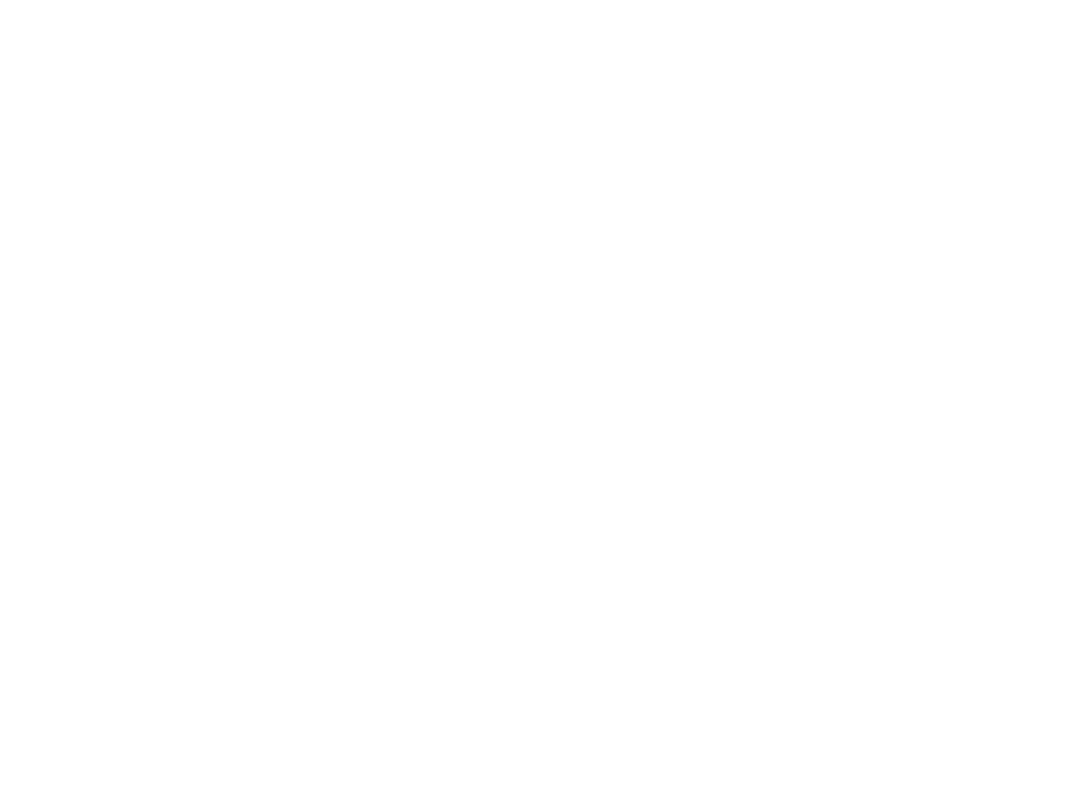
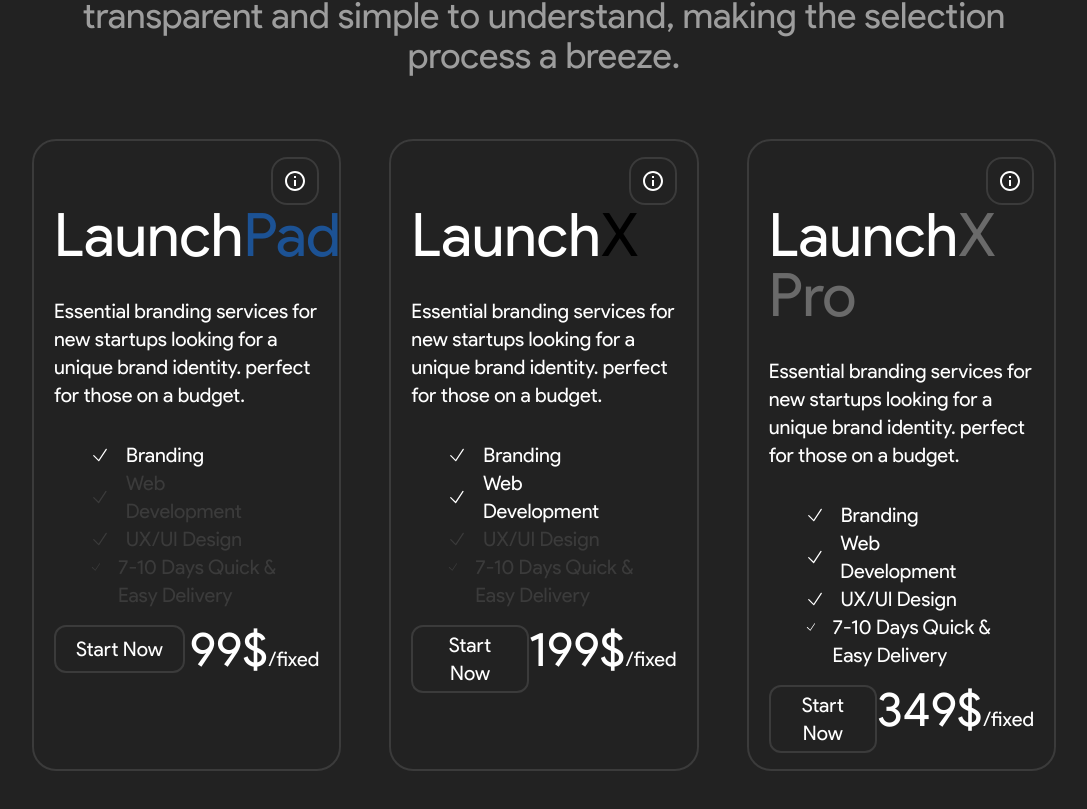
Before and after one commit to ManupaDev/curve, a Next.js app: page /for-startups in a window 1280 px wide. Shown: the part 1231-2040 px from the top of the page, without its empty margins (96-1183 px from the left). Before the commit the page ends 894 px from the top, so only its background shows below. Built offline with nearby package versions, Linux system fonts and the light colour scheme.

Commit message:
setup the pricing section

```diff
--- a/app/components/hero.tsx
+++ b/app/components/hero.tsx
@@ -8,7 +8,7 @@
         <span className="text-gradient-3"> branding.</span>
       </h1>
       <div>
-        <h1 className="text-5xl">tools we use</h1>
+        <h1 className="text-4xl">tools we use</h1>
         <div className="flex mt-14 border-black justify-between flex-wrap">
           <Image src={"/assets/js-logo.svg"} width={48} height={48} alt={"Javascript Logo"} />
           <Image src={"/assets/figma-logo.svg"} width={160} height={48} alt={"Figma Logo"} />
--- a/app/for-startups/components/hero.tsx
+++ b/app/for-startups/components/hero.tsx
@@ -10,7 +10,7 @@
         </h1>
         <h1 className="text-white">made simple</h1>
       </div>
-      <div className="text-5xl text-white mt-4">
+      <div className="text-4xl text-white mt-4">
         <h1>Our pre-made packages dedicated</h1>
         <h1>for startups</h1>
       </div>
--- /dev/null
+++ b/app/for-startups/components/pricing.tsx
@@ -0,0 +1,162 @@
+import { CheckIcon, InformationCircleIcon } from "@heroicons/react/24/solid";
+import clsx from "clsx";
+import { MdOutlineInfo } from "react-icons/md";
+
+function Pricing() {
+  return (
+    <div className="lg:px-32 lg:py-32 bg-gradient-3">
+      <div className="flex flex-col items-center">
+        <h1 className="text-6xl">
+          <span className="text-white">Packages and</span>
+          <span className="text-curve-grey"> Pricing</span>
+        </h1>
+        <h1 className="text-4xl mt-16 text-center">
+          <span className="text-white">
+            From sparking of branding to a full blast of website development and UI/UX design,
+          </span>
+          <span className="text-curve-green-light"> we&apos;ve got you covered.</span>
+          <span className="text-curve-grey">
+            {" "}
+            Our pricing is transparent and simple to understand, making the selection process a breeze.
+          </span>
+        </h1>
+      </div>
+
+      <div className="grid grid-cols-3 gap-12 mt-16 border-white">
+        {/* Pricing Box 1 */}
+        <div className="border border-gradient-1  relative rounded-3xl px-5 py-4">
+          <div className="flex justify-end">
+            <div className="flex border-gradient-1 rounded-2xl h-12 w-12  justify-center items-center">
+              <MdOutlineInfo size={24} color="#ffffff" />
+            </div>
+          </div>
+          <h1 className="text-6xl">
+            <span className="text-white">Launch</span>
+            <span className={`text-curve-blue`}>Pad</span>
+          </h1>
+          <p className="text-white text-xl mt-8">
+            Essential branding services for new startups looking for a unique brand identity. perfect for those on a
+            budget.
+          </p>
+          <div className="mt-8">
+            <div className="flex items-center px-9 text-white">
+              <CheckIcon className="h-5 w-5" />
+              <p className="text-xl ml-4">Branding</p>
+            </div>
+            <div className="flex items-center px-9 text-curve-grey-darker">
+              <CheckIcon className="h-5 w-5" />
+              <p className="text-xl ml-4">Web Development</p>
+            </div>
+            <div className="flex items-center px-9 text-curve-grey-darker">
+              <CheckIcon className="h-5 w-5" />
+              <p className="text-xl ml-4">UX/UI Design</p>
+            </div>
+            <div className={`flex items-start px-9 text-curve-grey-darker`}>
+              <CheckIcon className="h-5 w-5 mt-1" />
+              <p className="text-xl ml-4">7-10 Days Quick & Easy Delivery</p>
+            </div>
+          </div>
+          <div className="mt-4 flex justify-between">
+            <button type="button" className="border-gradient-1 text-white  px-5 py-1 text-xl rounded-xl">
+              Start Now
+            </button>
+            <h1 className="text-white">
+              <span className="text-5xl">99$</span>
+              <span className="text-xl">/fixed</span>
+            </h1>
+          </div>
+        </div>
+
+        {/* Pricing Box 2 */}
+        <div className="border border-gradient-1  relative rounded-3xl px-5 py-4">
+          <div className="flex justify-end">
+            <div className="flex border-gradient-1 rounded-2xl h-12 w-12  justify-center items-center">
+              <MdOutlineInfo size={24} color="#ffffff" />
+            </div>
+          </div>
+          <h1 className="text-6xl">
+            <span className="text-white">Launch</span>
+            <span className="text-curve-green-lighter">X</span>
+          </h1>
+          <p className="text-white text-xl mt-8">
+            Essential branding services for new startups looking for a unique brand identity. perfect for those on a
+            budget.
+          </p>
+          <div className="mt-8">
+            <div className="flex items-center px-9 text-white">
+              <CheckIcon className="h-5 w-5" />
+              <p className="text-xl ml-4">Branding</p>
+            </div>
+            <div className="flex items-center px-9 text-white">
+              <CheckIcon className="h-5 w-5" />
+              <p className="text-xl ml-4">Web Development</p>
+            </div>
+            <div className="flex items-center px-9 text-curve-grey-darker">
+              <CheckIcon className="h-5 w-5" />
+              <p className="text-xl ml-4">UX/UI Design</p>
+            </div>
+            <div className={clsx(`flex items-start px-9 text-curve-grey-darker`)}>
+              <CheckIcon className="h-5 w-5 mt-1" />
+              <p className="text-xl ml-4">7-10 Days Quick & Easy Delivery</p>
+            </div>
+          </div>
+          <div className="mt-4 flex justify-between">
+            <button type="button" className="border-gradient-1 text-white  px-5 py-1 text-xl rounded-xl">
+              Start Now
+            </button>
+            <h1 className="text-white">
+              <span className="text-5xl">199$</span>
+              <span className="text-xl">/fixed</span>
+            </h1>
+          </div>
+        </div>
+
+        {/* Pricing Box 3 */}
+        <div className="border border-gradient-1  relative rounded-3xl px-5 py-4">
+          <div className="flex justify-end">
+            <div className="flex border-gradient-1 rounded-2xl h-12 w-12  justify-center items-center">
+              <MdOutlineInfo size={24} color="#ffffff" />
+            </div>
+          </div>
+          <h1 className="text-6xl">
+            <span className="text-white">Launch</span>
+            <span className="text-curve-grey-lighter">X Pro</span>
+          </h1>
+          <p className="text-white text-xl mt-8">
+            Essential branding services for new startups looking for a unique brand identity. perfect for those on a
+            budget.
+          </p>
+          <div className="mt-8">
+            <div className="flex items-center px-9 text-white">
+              <CheckIcon className="h-5 w-5" />
+              <p className="text-xl ml-4">Branding</p>
+            </div>
+            <div className="flex items-center px-9 text-white">
+              <CheckIcon className="h-5 w-5" />
+              <p className="text-xl ml-4">Web Development</p>
+            </div>
+            <div className="flex items-center px-9 text-white">
+              <CheckIcon className="h-5 w-5" />
+              <p className="text-xl ml-4">UX/UI Design</p>
+            </div>
+            <div className={clsx(`flex items-start px-9 text-white`)}>
+              <CheckIcon className="h-5 w-5 mt-1" />
+              <p className="text-xl ml-4">7-10 Days Quick & Easy Delivery</p>
+            </div>
+          </div>
+          <div className="mt-4 flex justify-between">
+            <button type="button" className="border-gradient-1 text-white  px-5 py-1 text-xl rounded-xl">
+              Start Now
+            </button>
+            <h1 className="text-white">
+              <span className="text-5xl">349$</span>
+              <span className="text-xl">/fixed</span>
+            </h1>
+          </div>
+        </div>
+      </div>
+    </div>
+  );
+}
+
+export default Pricing;
--- a/app/for-startups/page.tsx
+++ b/app/for-startups/page.tsx
@@ -1,9 +1,11 @@
 import Hero from "./components/hero";
+import Pricing from "./components/pricing";
 
 function ForStartups() {
   return (
     <div>
       <Hero />
+      <Pricing/>
     </div>
   );
 }
--- a/app/globals.css
+++ b/app/globals.css
@@ -65,3 +65,11 @@
 .bg-gradient-2 {
   background: linear-gradient(96.99deg, #222222 -0.89%, rgba(0, 0, 0, 0.76) 95.89%);
 }
+
+.bg-gradient-3 {
+  background: #222222;
+}
+
+.border-gradient-1 {
+  border: 2px solid rgba(133, 133, 133, 0.25);
+}
--- a/package.json
+++ b/package.json
@@ -9,6 +9,7 @@
     "lint": "next lint"
   },
   "dependencies": {
+    "@heroicons/react": "^2.0.13",
     "@next/font": "^13.1.2",
     "@types/node": "18.11.18",
     "@types/react": "18.0.26",
@@ -19,6 +20,7 @@
     "next": "13.1.2",
     "react": "18.2.0",
     "react-dom": "18.2.0",
+    "react-icons": "^4.7.1",
     "typescript": "4.9.4"
   },
   "devDependencies": {
--- a/tailwind.config.js
+++ b/tailwind.config.js
@@ -13,7 +13,12 @@
         ['sans']:['product-sans',...defaultTheme.fontFamily.sans]
       },
       colors:{
-        'curve-green':'#309C8A'
+        'curve-green':'#309C8A',
+        'curve-green-light':'#4BC9B5',
+        'curve-grey':'#9D9D9D',
+        'curve-grey-darker':'#3B3B3B',
+        'curve-grey-lighter':'#6A6A6A',
+        'curve-blue':'#1C5294'
       }
     },
   },
```
Also changed, not shown: 1 other file (tests, documents, lock files or other folders).
